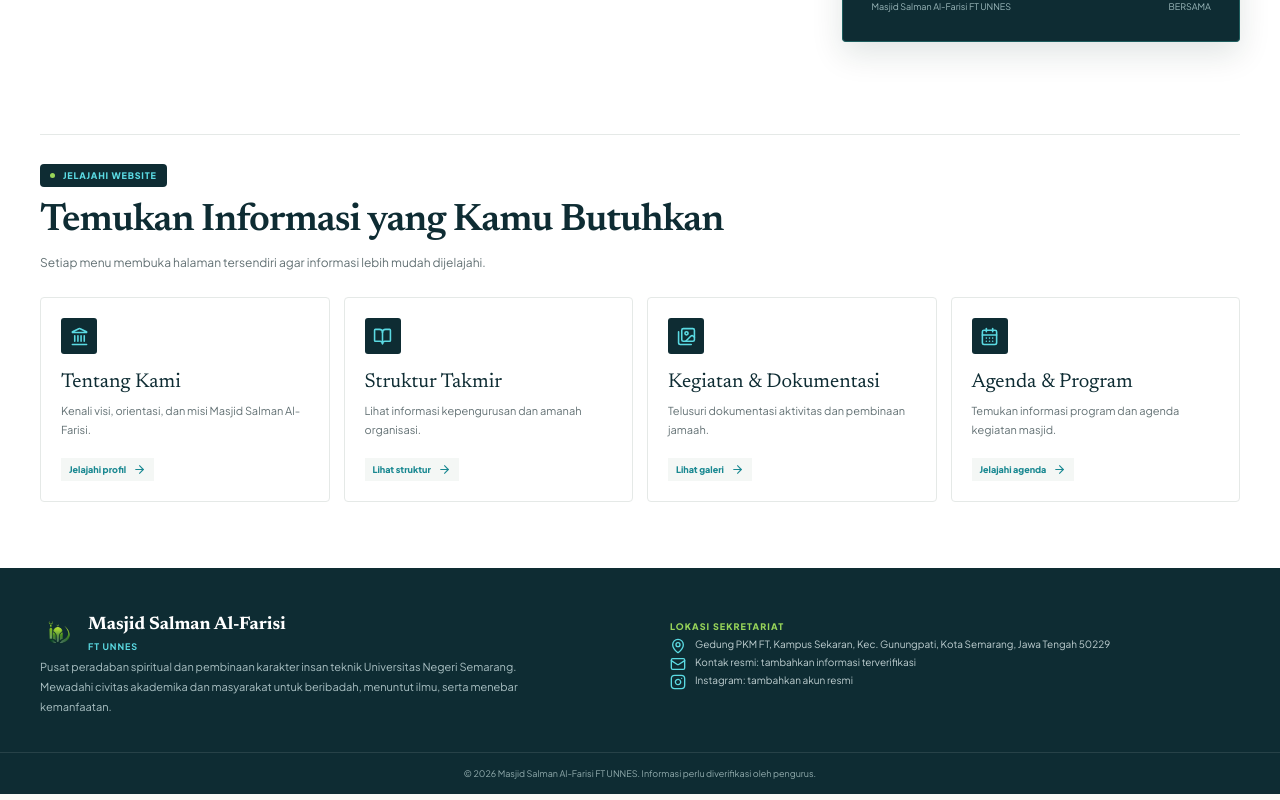
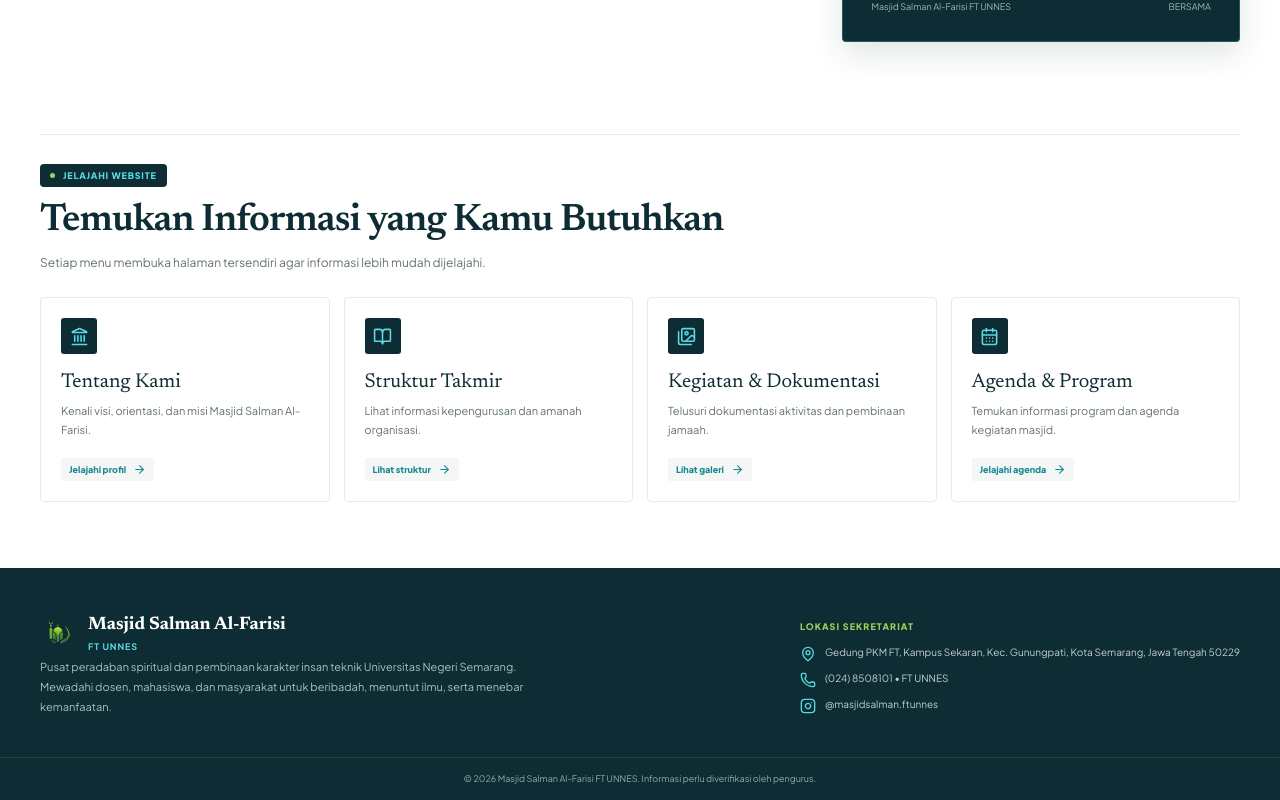
Before and after one commit to GinkoKy/masjid-salman-al-farisi, a React (Vite) app: page / in a window 1280 px wide. Shown: the part 927-1727 px from the top of the page. Built offline with nearby package versions, Linux system fonts and the light colour scheme; no server answers.

Commit message:
Add contact in Footer

```diff
--- a/src/components/Footer.jsx
+++ b/src/components/Footer.jsx
@@ -1,20 +1,20 @@
-import { MapPin, Mail, Instagram } from 'lucide-react'
+import { MapPin, Phone, Instagram } from 'lucide-react'
 import { Link } from 'react-router-dom'
 import { images, site } from '../data/site'
 
 export default function Footer() {
   return (
     <footer className="site-footer">
-      <div className="footer-inner">
+      <div className="footer-inner md:flex">
         <div className="footer-about">
           <Link to="/" className="footer-brand"><img src={images.logo} alt="" /><span>{site.name} <small>{site.organization}</small></span></Link>
-          <p>Pusat peradaban spiritual dan pembinaan karakter insan teknik Universitas Negeri Semarang. Mewadahi civitas akademika dan masyarakat untuk beribadah, menuntut ilmu, serta menebar kemanfaatan.</p>
+          <p>Pusat peradaban spiritual dan pembinaan karakter insan teknik Universitas Negeri Semarang. Mewadahi dosen, mahasiswa, dan masyarakat untuk beribadah, menuntut ilmu, serta menebar kemanfaatan.</p>
         </div>
-        <div className="footer-contact">
+        <div className="footer-contact mt-3 md:mt-0 md:ml-auto">
           <span className="eyebrow">LOKASI SEKRETARIAT</span>
-          <p><MapPin size={16} /> {site.location}</p>
-          <p><Mail size={16} /> Kontak resmi: tambahkan informasi terverifikasi</p>
-          <p><Instagram size={16} /> Instagram: tambahkan akun resmi</p>
+          <p className='my-2'><MapPin size={16} /> {site.location}</p>
+          <p className='my-2'><Phone size={16} /> (024) 8508101  •  FT UNNES</p>
+          <p className='my-2'><Instagram size={16} /> @masjidsalman.ftunnes</p>
         </div>
       </div>
       <div className="footer-bottom">© {new Date().getFullYear()} Masjid Salman Al-Farisi FT UNNES. Informasi perlu diverifikasi oleh pengurus.</div>
--- a/src/index.css
+++ b/src/index.css
@@ -694,9 +694,7 @@
   background: var(--ink);
 }
 .footer-inner {
-  display: grid;
-  grid-template-columns: 1fr 1fr;
-  gap: 60px;
+
   width: min(1200px, calc(100% - 64px));
   margin: auto;
   padding: 44px 0 35px;
```
